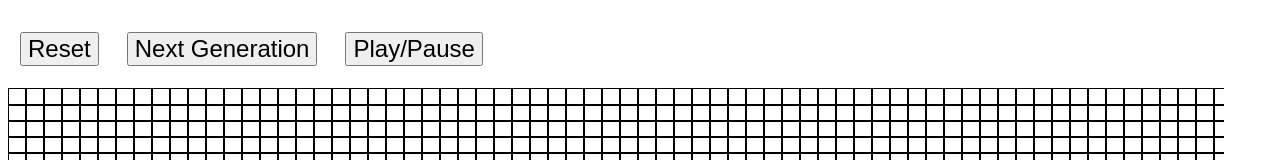
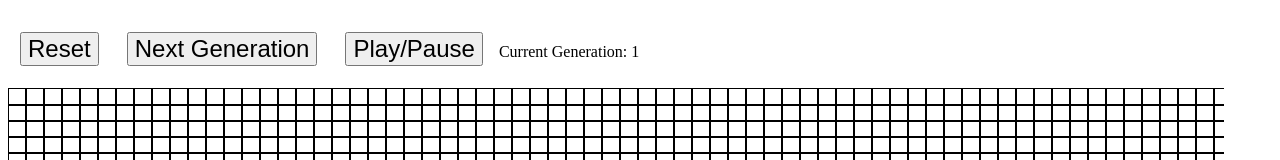
Before and after one commit to NobodysNightmare/game-of-life, a plain HTML site: page index.html in a window 1280 px wide. Both pictures are taken after a click on the button "Next Generation". Shown: the top 160 px of the page. Drawn offline with Linux system fonts and the light colour scheme.

Commit message:
Include a generation counter

```diff
--- a/index.html
+++ b/index.html
@@ -41,6 +41,8 @@
       <button onclick="resetField()" title="Shortcut: Escape">Reset</button>
       <button onclick="updateCycle()" title="Shortcut: Right arrow">Next Generation</button>
       <button onclick="toggleAnimation()" title="Shortcut: Space">Play/Pause</button>
+
+      Current Generation: <span id="generationCounter">0</span>
     </div>
     <div id="game"></div>
     <script>
@@ -129,7 +131,10 @@
     function resetField() {
       document.playing = false;
       document.currentField = document.startingField;
+      document.currentGeneration = 0;
+
       renderField(document.currentField);
+      generationCounter.textContent = document.currentGeneration;
     }
 
     function toggleAnimation() {
@@ -166,7 +171,10 @@
     function updateCycle() {
       let updateResult = advanceGeneration(document.currentField);
       document.currentField = updateResult.field;
+      document.currentGeneration++;
+
       renderChanges(updateResult.changes);
+      generationCounter.textContent = document.currentGeneration;
     }
 
     document.startingField = initializeField();
@@ -177,9 +185,7 @@
     document.startingField[10][12] = true;
     document.startingField[11][12] = true;
 
-    document.currentField = document.startingField;
-
-    renderField(document.currentField);
+    resetField();
 
     setInterval(() => { if(document.playing) updateCycle() }, 100);
     document.getElementById("game").addEventListener("click", fieldClicked);
```
